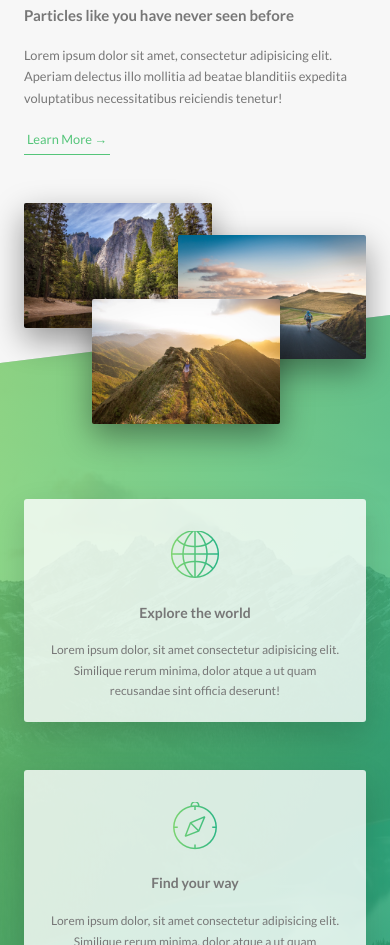
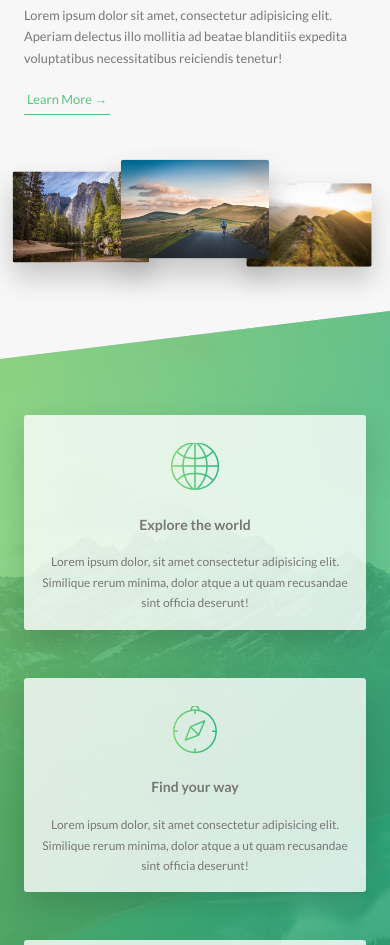
Before and after one commit to Jay055/Advanced_CSS, a website: page natours/index.html in a window 390 px wide. Shown: the part 1055-2000 px from the top of the page. Drawn offline with Linux system fonts and the light colour scheme; files whose address does not match are found by name.

Commit message:
Added Media Queries for Tours, Stories and Booking

```diff
--- a/natours/sass/base/_utilities.scss
+++ b/natours/sass/base/_utilities.scss
@@ -2,8 +2,17 @@
 // We can include important in utilities, it's actually needed
 .u-center-text {  text-align: center !important; }
 .u-margin-bottom-big {  margin-bottom: 6rem !important;}
-.u-margin-bottom-medium {  margin-bottom: 8rem !important;}
-.u-margin-bottom-small {  margin-bottom: 2rem !important;}
+
+
+.u-margin-bottom-medium {
+  margin-bottom: 4rem !important;
+
+  @include respond(tab-port) {
+      margin-bottom: 3rem !important;
+  }
+}
+
+ .u-margin-bottom-small {  margin-bottom: 2rem !important;}
 
 .u-margin-top-small {  margin-top: 2rem !important;}
 
--- a/natours/sass/components/_composition.scss
+++ b/natours/sass/components/_composition.scss
@@ -11,19 +11,44 @@
     transition: all .2;
     outline-offset: 1rem;
 
+
+    @include respond(tab-port) {
+      float: left;
+      position: relative;
+      width: 33.33333333%;
+      box-shadow: 0 1.5rem 3rem rgba($color-black, .2);
+  }
+
     &--p1 {
       left: 0;
       top: -2rem;
+
+      @include respond(tab-port)  {
+        top: 0;
+        transform: scale(1.2);
+    }
     }
 
     &--p2 {
       right: 0;
       top: 2rem;
+
+      @include respond(tab-port)  {
+        top: -1rem;
+        transform: scale(1.3);
+        z-index: 100;
+    }
     }
 
     &--p3 {
       left: 20%;
       top: 10rem;
+
+      @include respond(tab-port)  {
+        top: 1rem;
+        left: 0;
+        transform: scale(1.1);
+    }
     }
 
     &:hover {
--- a/natours/sass/components/_feature-box.scss
+++ b/natours/sass/components/_feature-box.scss
@@ -6,6 +6,13 @@
   border-radius: 3px;
   box-shadow: 0 1.5rem 4rem rgba($color-black, .15);
   transition: all .2s;
+    // Add QM
+    @include respond(tab-port) {
+      padding: 2rem;
+
+    }
+
+
     &__icon {
         font-size: 6rem;
         margin-bottom: .5rem;
@@ -16,6 +23,10 @@
         color: transparent;
 
 
+        @include respond(tab-port){
+         margin-bottom: 0;
+        }
+
 
 
     }
--- a/natours/sass/layout/_footer.scss
+++ b/natours/sass/layout/_footer.scss
@@ -16,6 +16,12 @@
     // text-align: center;
     margin-left: 42%;
     margin-bottom: 8 rem;
+
+    //Add MQ
+    @include respond(tab-port){
+      margin-bottom: 6rem;
+    }
+
 
   }
 
--- a/natours/sass/pages/_home.scss
+++ b/natours/sass/pages/_home.scss
@@ -3,6 +3,11 @@
   padding: 25rem 0;
   margin-top: -20vh;
   // margin top: 95vh - (polygon)
+
+  // Add MQ to reduce padding
+  @include respond(tab-port) {
+   padding: 20rem 0;
+  }
 
 }
 
@@ -27,6 +32,10 @@
     transform: skewY(7deg);
 
   }
+  // Add MQ to reduce padding
+  @include respond(tab-port) {
+    padding: 10rem 0;
+   }
 
 
   // clip-path: polygon(0 15%, 100% 0, 100% 85%, 0 100%);
@@ -36,9 +45,14 @@
 
 .section-tours {
   background-color: $color-grey-light-1;
-  padding: 25rem 0 50rem 0;
+  padding: 25rem 0 15rem 0;
   margin-top: -7.5rem;
   // text-align: center;
+
+  // Add MQ to reduce padding
+  @include respond(tab-port) {
+    padding: 20rem 0 10rem 0;
+   }
 }
 
 
@@ -50,14 +64,18 @@
   padding: 15rem 0;
   position: relative;
 
-
+  @include respond(tab-port) {
+    padding: 10rem 0;
+   }
 }
-
-
 
 .section-book {
   padding: 15rem 0;
   background-image: linear-gradient(to right bottom, $color-primary-light, $color-primary-dark);
+
+  @include respond(tab-port) {
+    padding: 10rem 0;
+   }
 }
 
 .book {
```
Also changed, not shown: natours/css/style.css.
